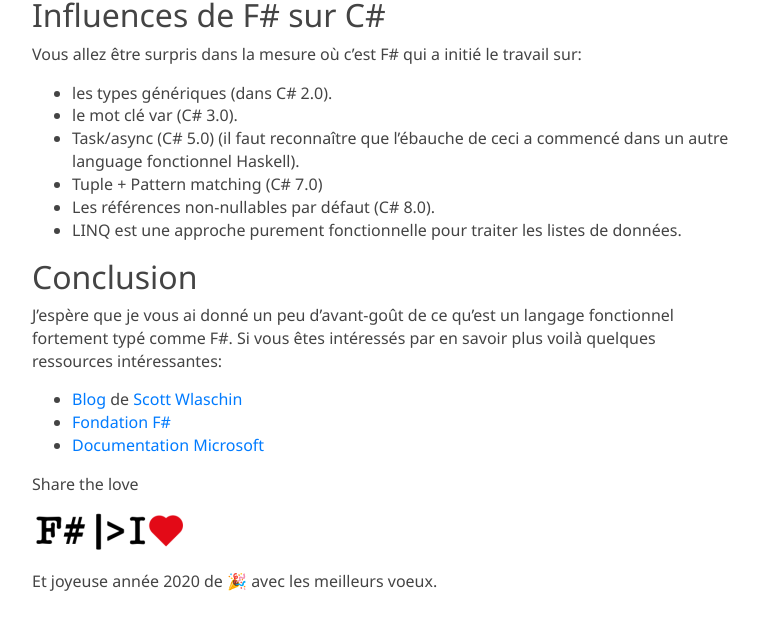
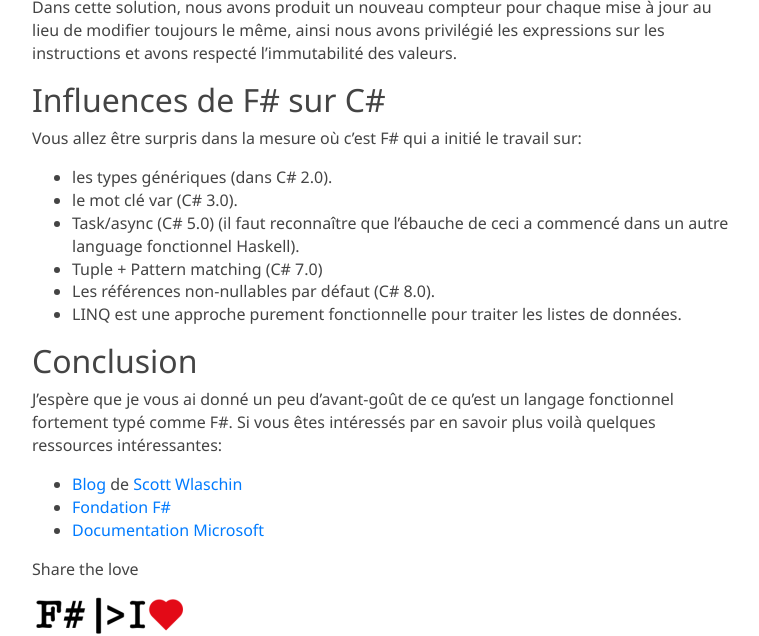
Before and after one commit to neosys-opentech/blog, a Jekyll site: the page built from _posts/2020-01-08-fsharply.md, in a window 1280 px wide and 900 px high, scrolled down 2381 px, cut to the strip 264-900 px from the top of the window. Shown: the whole strip, without its empty margins (258-1017 px from the left). Built offline with Jekyll 4.4.1, drawn with Linux system fonts in a browser that asks for light colours; nearby versions of some CDN libraries; emoji names are drawn with the system emoji font.

Commit message:
fsharply post update 1

```diff
--- a/_posts/2020-01-08-fsharply.md
+++ b/_posts/2020-01-08-fsharply.md
@@ -57,6 +57,8 @@ La solution repose sur l'utilisation du mot clé **lock**:
 
 {% gist 2a34d0bf0e2e904a7ef6db9731ecbc72 %}
 
+Dans cette solution, nous avons produit un nouveau compteur pour chaque mise à jour au lieu de modifier toujours le même, ainsi nous avons privilégié les expressions sur les instructions et avons respecté l'immutabilité des valeurs.
+
 ## Influences de F# sur C#
 
 Vous allez être surpris dans la mesure où c'est F# qui a initié le travail sur:
```
